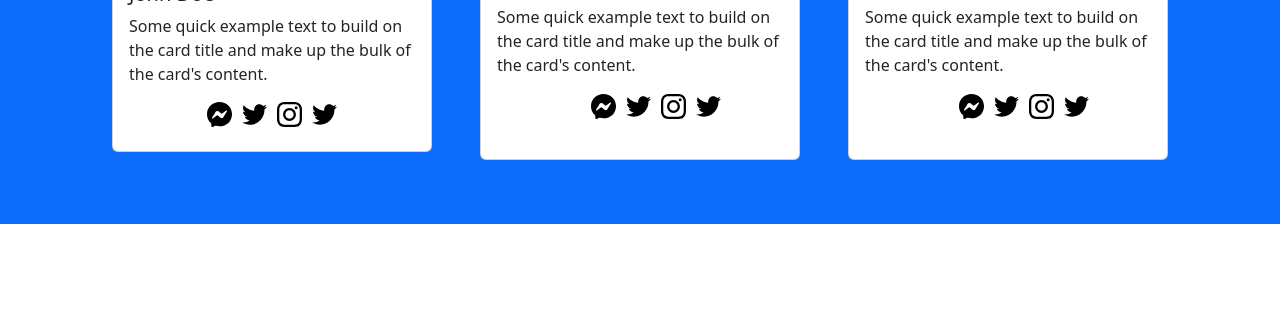
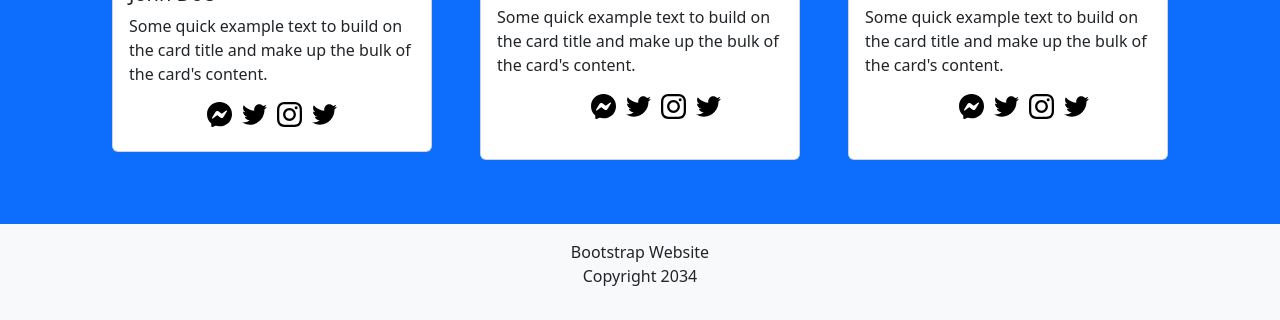
Before and after one commit to Adeleyeha-17/Bootstrap, a plain HTML site: page index.html in a window 1280 px wide. Shown: the part 3239-3559 px from the top of the page. Before the commit the page ends 3463 px from the top, so only its background shows below. Drawn offline with nearby package versions, Linux system fonts and the light colour scheme.

Commit message:
Add files via upload

```diff
--- a/index.html
+++ b/index.html
@@ -307,6 +307,16 @@
 
 </section>
 
+<!-- Footer Section-->
+
+<footer>
+   <div class="d-flex justify-content-center align-items-center flex-column p-3 bg-body-tertiary">
+      <a class="navbar-brand" href="#">Bootstrap Website</a>
+      <p>Copyright 2034</p>
+   </div>
+</footer>
+
+
  <!-- BOOTSTRAP SCRIPT LINK -->
    <script src="https://cdn.jsdelivr.net/npm/bootstrap@5.3.3/dist/js/bootstrap.bundle.min.js" integrity="sha384-YvpcrYf0tY3lHB60NNkmXc5s9fDVZLESaAA55NDzOxhy9GkcIdslK1eN7N6jIeHz" crossorigin="anonymous"></script>
 </body>
```
